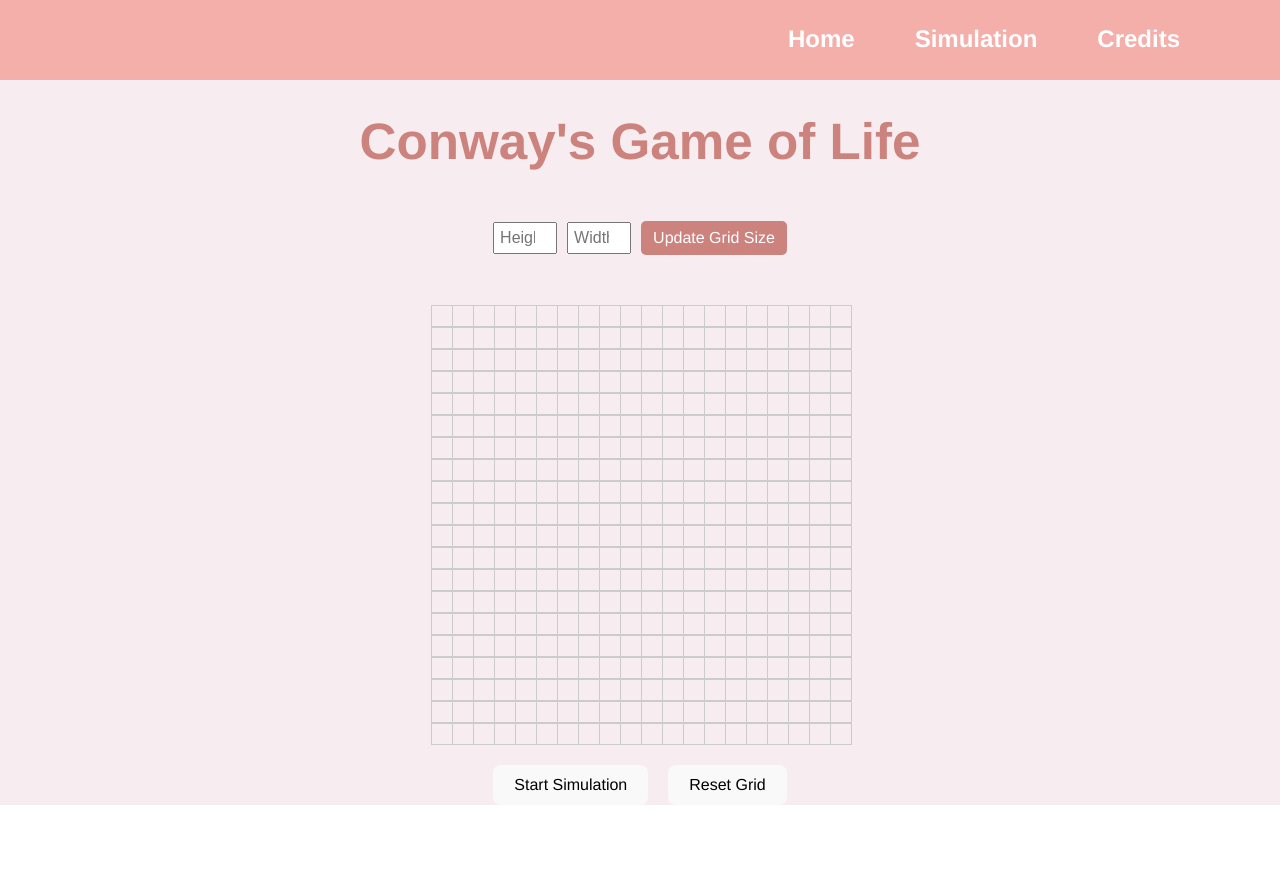
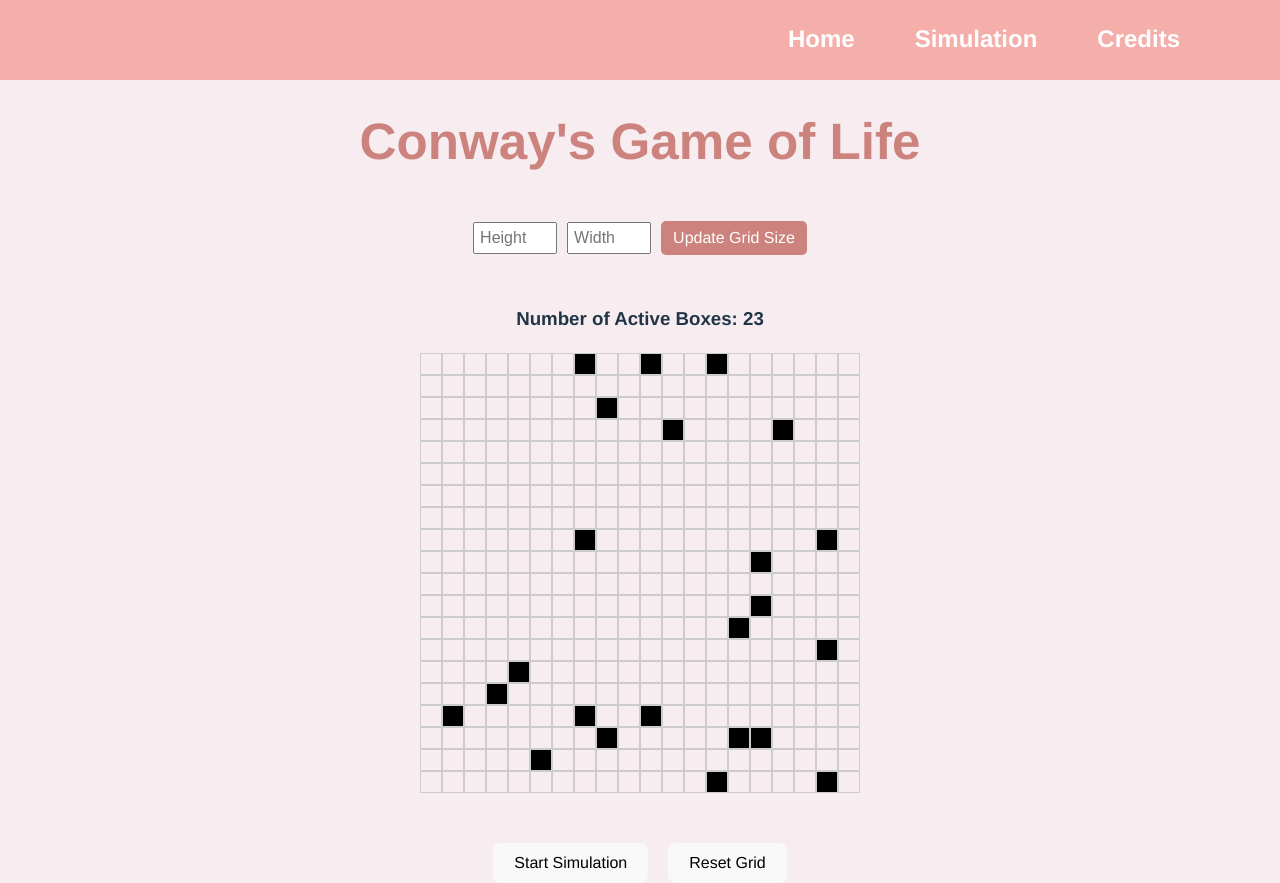
Before and after one commit to xelody/Peiyao-Xin-assignment2, a React (Vite) app: page /simulation in a window 1280 px wide. Before the commit the page ends 805 px from the top, so only its background shows below. Built offline with nearby package versions, Linux system fonts and the light colour scheme.

Commit message:
fulfill the first two requirement

```diff
--- a/src/App.jsx
+++ b/src/App.jsx
@@ -3,9 +3,11 @@ import { BrowserRouter as Router, Route, Switch } from 'react-router-dom';
 import Home from './components/Home';
 import Simulation from './components/Simulation';
 import Credits from './components/Credits';
+import { GridProvider } from './components/GridProvider';
 
 const App = () => {
     return (
+        <GridProvider>
             <Router>
                 <div className="app">
                     <Switch>
@@ -15,6 +17,7 @@ const App = () => {
                     </Switch>
                 </div>
             </Router>
+        </GridProvider>
     );
 };
 
--- /dev/null
+++ b/src/components/Box.jsx
@@ -0,0 +1,24 @@
+import React, { useContext } from "react";
+import '../styles/Box.css';
+import { GridContext } from "./GridProvider";
+
+export default function Box(props) {
+    const [stateContext, updateGridSize, updateBox] = useContext(GridContext);
+    const isAlive = stateContext.boxGrid[props.x][props.y];
+
+    let className = "box";
+    if (isAlive) {
+        className += " alive";
+    }
+
+    const toggleBoxState = () => {
+        const newGrid = [...stateContext.boxGrid];
+        newGrid[props.x][props.y] = !newGrid[props.x][props.y];
+        updateBox(newGrid);
+    };
+
+
+    return (
+        <div className={className} onClick={toggleBoxState}></div>
+    );
+};
--- /dev/null
+++ b/src/components/GridProvider.jsx
@@ -0,0 +1,62 @@
+import React, { createContext, useState } from 'react';
+import getRandomGrid from './RandomGrid';
+
+export const GridContext = createContext();
+
+export function GridProvider(props) {
+    const [rows, setRows] = useState(20);
+    const [columns, setColumns] = useState(20);
+
+    const randomGrid = getRandomGrid(rows, columns);
+
+    const [count, setCount] = useState(countActiveBoxes(randomGrid));
+
+    const [gridStateContext, setGridStateContext] = useState({
+        activeBox: count,
+        boxGrid: randomGrid,
+        rows: rows,
+        columns: columns,
+    });
+
+    const updateGridSize = (newRows, newColumns) => {
+        setRows(newRows);
+        setColumns(newColumns);
+        const newGrid = getRandomGrid(newRows, newColumns);
+        setGridStateContext({
+            ...gridStateContext,
+            boxGrid: newGrid,
+            rows: newRows,
+            columns: newColumns,
+            activeBox: countActiveBoxes(newGrid),
+        });
+    };
+
+    const updateBox = (newGrid) => {
+        const newCount = countActiveBoxes(newGrid);
+        setCount(newCount);
+
+        setGridStateContext({
+            ...gridStateContext,
+            boxGrid: newGrid,
+            activeBox: newCount,
+        });
+    };
+
+    function countActiveBoxes(grid) {
+        let activeCount = 0;
+        for (let row of grid) {
+            for (let box of row) {
+                if (box) {
+                    activeCount++;
+                }
+            }
+        }
+        return activeCount;
+    };
+
+    return (
+        <GridContext.Provider value={[gridStateContext, updateGridSize, updateBox, countActiveBoxes]}>
+            {props.children}
+        </GridContext.Provider>
+    );
+}
--- /dev/null
+++ b/src/components/InitializeBoxComponent.jsx
@@ -0,0 +1,15 @@
+import React from "react";
+import Box from "./Box";
+import '../styles/Box.css';
+
+export default function initializeGrid(rows, cols) {
+    const gridComponent = [];
+    for (let i = 0; i < rows; i++) {
+        const rowComponent = [];
+        for (let j = 0; j < cols; j++) {
+            rowComponent.push(<Box x={i} y={j}/>);
+        }
+        gridComponent.push(<div className='box-row'>{rowComponent}</div>);
+    }
+    return gridComponent;
+}
--- /dev/null
+++ b/src/components/RandomGrid.jsx
@@ -0,0 +1,14 @@
+export default function getRandomGrid(r, c, probability = 0.05) {
+    const grid = [];
+
+    for (let i = 0; i < r; i++) {
+        const row = [];
+        for (let j = 0; j < c; j++) {
+            const random = Math.random();
+            const boxStatus = random <= probability ? true : false;
+            row.push(boxStatus);
+        }
+        grid.push(row);
+    }
+    return grid;
+}
--- a/src/components/Simulation.jsx
+++ b/src/components/Simulation.jsx
@@ -1,83 +1,33 @@
-import React, { useState, useEffect } from 'react';
-import Nav from './Nav'
+import React, { useState, useEffect, useContext } from 'react';
+import Nav from './Nav';
+import { GridContext } from './GridProvider';
+
 import '../styles/simulation.css';
 import '../styles/common.css';
+import '../styles/Box.css';
+import UpdateGridSize from './UpdateGridSize';
+import initializeGrid from './InitializeBoxComponent';
 
 const Simulation = () => {
-    const [grid, setGrid] = useState([]);
     const [running, setRunning] = useState(false);
-    const [newHeight, setNewHeight] = useState('');
-    const [newWidth, setNewWidth] = useState('');
-    const [updateSizeClicked, setUpdateSizeClicked] = useState(false);
 
-    const initializeGrid = () => {
-        const initialGrid = Array.from({ length: 20 }, () =>
-          Array.from({ length: 20 }, () => 0)
-        );
-        setGrid(initialGrid);
-    };
+    const [gridState] = useContext(GridContext);
 
-    const updateGrid = () => {
-        // Implement logic to update the grid based on Game of Life rules
-    };
+    let gridComponent = initializeGrid(gridState.rows, gridState.columns);
 
     const toggleSimulation = () => {
         setRunning(!running);
     };
-
-    const handleUpdateGridSize = () => {
-        const height = parseInt(newHeight);
-        const width = parseInt(newWidth);
-        if (height >= 3 && height <= 40 && width >= 3 && width <= 40) {
-            const newGrid = Array.from({ length: height }, () =>
-                Array.from({ length: width }, () => 0)
-            );
-            setGrid(newGrid);
-            setUpdateSizeClicked(true);
-        } else {
-            alert('Please enter height and width values between 3 and 40.');
-        }
-    };
-
-    useEffect(() => {
-        initializeGrid();
-      }, []);
 
     return (
 
         <div className="simulation">
             <Nav />
             <h1>Conway's Game of Life</h1>
-            <div className="input-fields">
-                <input
-                    type="number"
-                    value={newHeight}
-                    onChange={(e) => setNewHeight(e.target.value)}
-                    min="3"
-                    max="40"
-                    placeholder="Height"
-                />
-                <input
-                    type="number"
-                    value={newWidth}
-                    onChange={(e) => setNewWidth(e.target.value)}
-                    min="3"
-                    max="40"
-                    placeholder="Width"
-                />
-                <button onClick={handleUpdateGridSize}>Update Grid Size</button>
-            </div>
-            <div className="grid-container" style={{ gridTemplateColumns: `repeat(${newWidth || 20}, 20px)` }}>
-                {grid.map((row, rowIndex) => (
-                <div key={rowIndex} className="grid-row">
-                    {row.map((cell, colIndex) => (
-                    <div
-                        key={`${rowIndex}-${colIndex}`}
-                        className={`cell ${cell === 1 ? 'alive' : 'dead'}`}
-                    />
-                    ))}
-                </div>
-                ))}
+            <UpdateGridSize />
+            <h3>Number of Active Boxes: {gridState.activeBox}</h3>
+            <div className='grid-container'>
+                {gridComponent}
             </div>
             <div className="controls">
                 <button onClick={toggleSimulation}>
--- /dev/null
+++ b/src/components/UpdateGridSize.jsx
@@ -0,0 +1,43 @@
+import React from "react";
+import { useState, useContext } from "react";
+import { GridContext } from "./GridProvider";
+import "../styles/inputs.css"
+
+const UpdateGridSize = () => {
+    const [newHeight, setNewHeight] = useState('');
+    const [newWidth, setNewWidth] = useState('');
+
+    const [gridState, updateGridSize] = useContext(GridContext);
+
+    const handleUpdateGridSize = () => {
+        const height = parseInt(newHeight);
+        const width = parseInt(newWidth);
+        if (height >= 3 && height <= 40 && width >= 3 && width <= 40) {
+            updateGridSize(height, width);
+        } else {
+            alert('Please enter height and width values between 3 and 40.');
+        }
+    };
+
+    return (<div className="input-fields">
+        <input
+            type="number"
+            value={newHeight}
+            onChange={(e) => setNewHeight(e.target.value)}
+            min="3"
+            max="40"
+            placeholder="Height"
+        />
+        <input
+            type="number"
+            value={newWidth}
+            onChange={(e) => setNewWidth(e.target.value)}
+            min="3"
+            max="40"
+            placeholder="Width"
+        />
+        <button onClick={handleUpdateGridSize}>Update Grid Size</button>
+    </div>)
+}
+
+export default UpdateGridSize;
--- /dev/null
+++ b/src/styles/Box.css
@@ -0,0 +1,13 @@
+.box {
+    width: 20px;
+    height: 20px;
+    border: 1px solid #ccc;
+}
+
+.alive {
+    background-color: black;
+}
+
+.box-row {
+    display: flex;
+}
--- /dev/null
+++ b/src/styles/inputs.css
@@ -0,0 +1,27 @@
+.input-fields {
+    display: flex;
+    justify-content: center;
+    align-items: center;
+    margin: 50px;
+}
+
+.input-fields input {
+    width: 70px;
+    margin-right: 10px;
+    padding: 5px;
+    font-size: 16px;
+}
+
+.input-fields button {
+    padding: 8px 12px;
+    font-size: 16px;
+    cursor: pointer;
+    background-color: #cc837e;
+    color: white;
+    border: none;
+    border-radius: 5px;
+}
+
+.input-fields button:hover {
+    background-color: #89cff0;
+}
--- a/src/styles/simulation.css
+++ b/src/styles/simulation.css
@@ -3,26 +3,11 @@
 }
 
 .grid-container {
-    display: grid;
-    flex-direction: column;
-    grid-gap: 1px;
-    margin-top: 20px;
-    margin-left: auto;
-    margin-right: auto;
+    margin: 20px auto;
+    margin-bottom: 50px;
     justify-content: center;
     align-items: center;
     width: max-content;
-}
-
-
-.cell {
-    width: 20px;
-    height: 20px;
-    border: 1px solid #ccc;
-}
-
-.cell.alive {
-    background-color: black;
 }
 
 .controls {
@@ -34,31 +19,3 @@
     padding: 10px 20px;
     font-size: 16px;
 }
-
-.input-fields {
-    display: flex;
-    justify-content: center;
-    align-items: center;
-    margin: 50px;
-}
-
-.input-fields input {
-    width: 50px;
-    margin-right: 10px;
-    padding: 5px;
-    font-size: 16px;
-}
-
-.input-fields button {
-    padding: 8px 12px;
-    font-size: 16px;
-    cursor: pointer;
-    background-color: #cc837e;
-    color: white;
-    border: none;
-    border-radius: 5px;
-}
-
-.input-fields button:hover {
-    background-color: #89cff0;
-}
```
Lines whose indentation alone changed are shown as unchanged.
